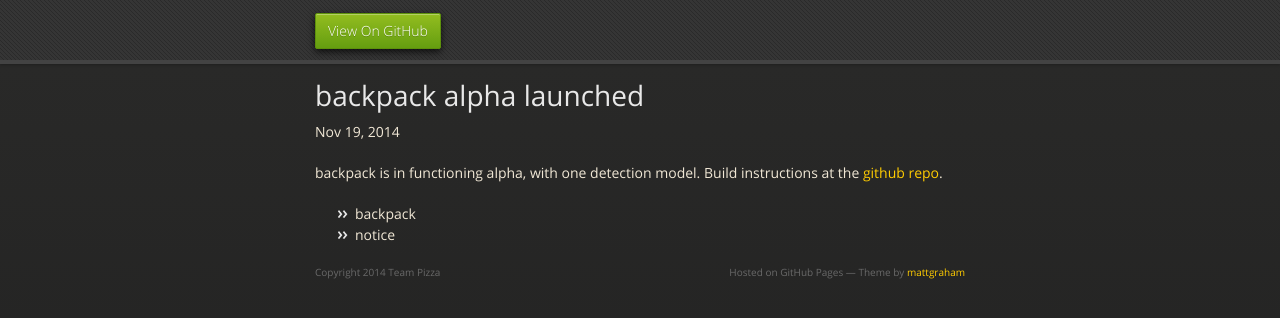
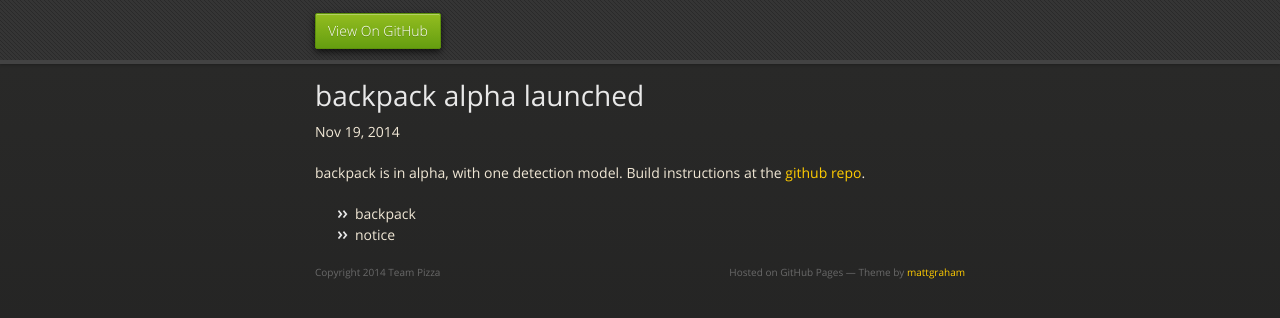
Before and after one commit to teampizza/teampizza.github.io, a Jekyll site: the page built from _posts/2014-11-19-backpack-alpha-launched.md, in a window 1280 px wide. Shown: the top 318 px of the page. Built offline with Jekyll 4.4.1, drawn with Linux system fonts in a browser that asks for light colours; nearby versions of some CDN libraries.

```diff
--- a/_posts/2014-11-19-backpack-alpha-launched.md
+++ b/_posts/2014-11-19-backpack-alpha-launched.md
@@ -5,4 +5,4 @@
 category: eng
 ---
 
-backpack is in functioning alpha, with one detection model. Build instructions at the [github repo](https://github.com/teampizza/backpack).
+backpack is in alpha, with one detection model. Build instructions at the [github repo](https://github.com/teampizza/backpack).
```
Also changed, not shown: _posts/2014-11-26-global-startup-battle.md (added, +14 -0 lines).
